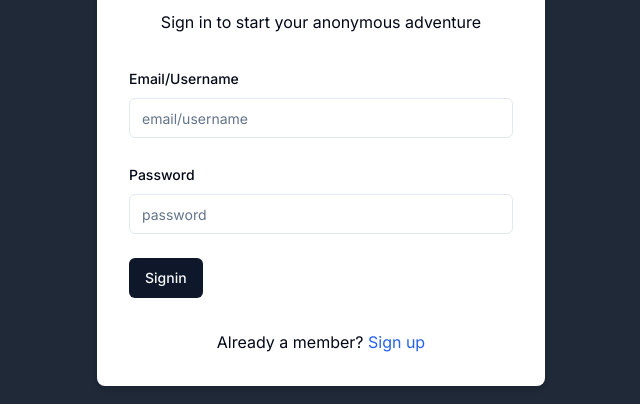
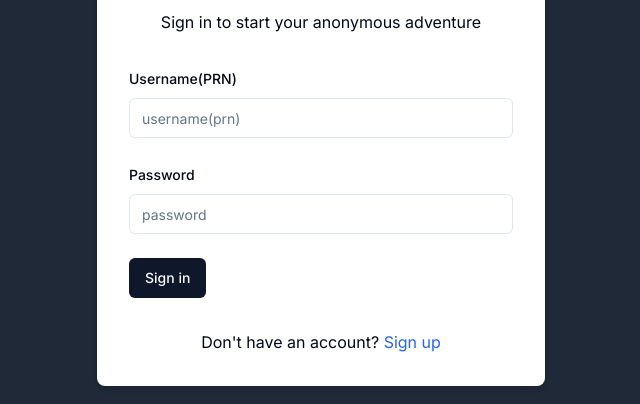
Before and after one commit to gopalpatil0318/TnP_Nextjs, a Next.js app: page /sign-in in a window 1280 px wide. Shown: the part 270-674 px from the top of the page, without its empty margins (319-959 px from the left). Built offline with nearby package versions, Linux system fonts and the light colour scheme.

Commit message:
grammatical corrections

```diff
--- a/src/app/(app)/createprofile/page.tsx
+++ b/src/app/(app)/createprofile/page.tsx
@@ -28,7 +28,7 @@ import { Calendar as CalendarIcon } from "lucide-react"
 import { Popover, PopoverContent, PopoverTrigger } from "@/components/ui/popover"
 import { Calendar } from "@/components/ui/calendar"
 import { Textarea } from "@/components/ui/textarea"
-import { Label } from '@/components/ui/label';
+
 import {
     castOptions,
     departmentOptions,
@@ -65,7 +65,6 @@ const Page = () => {
 
     const uploadImage = async (file: File): Promise<string> => {
         const formData = new FormData();
-        console.log("my name is chanfsnf1234567890")
         formData.append('file', file);
         formData.append('upload_preset', 'gopaluploadpreset');
         formData.append('cloud_name', 'dae4fjmsn');
@@ -138,7 +137,7 @@ const Page = () => {
 
     return (
         <div className="flex justify-center items-start min-h-screen bg-gray-800">
-            <div className="w-full max-w-6xl p-8 space-y-8 bg-white rounded-lg shadow-md mt-8">
+            <div className="w-full max-w-6xl p-8 space-y-8 bg-white rounded-lg shadow-md m-10">
                 <div className="text-center">
                     <h1 className="text-4xl font-extrabold tracking-tight lg:text-1xl mb-6">
                         Update Profile
@@ -197,7 +196,6 @@ const Page = () => {
                                     </FormItem>
                                 )}
                             />
-
 
                             <FormField
                                 control={form.control}
--- a/src/app/(auth)/sign-in/page.tsx
+++ b/src/app/(auth)/sign-in/page.tsx
@@ -97,9 +97,9 @@ const Page = () => {
               name="identifier"
               render={({ field }) => (
                 <FormItem>
-                  <FormLabel>Email/Username</FormLabel>
+                  <FormLabel>Username(PRN)</FormLabel>
                   <FormControl>
-                    <Input placeholder="email/username" {...field}
+                    <Input placeholder="username(prn)" {...field}
                     />
                   </FormControl>
 
@@ -126,14 +126,14 @@ const Page = () => {
             />
 
             <Button type="submit" >
-              Signin
+              Sign in
             </Button>
 
           </form>
         </Form>
         <div className="text-center mt-4">
           <p>
-            Already a member?{' '}
+            Don't have an account?{' '}
             <Link href="/sign-up" className="text-blue-600 hover:text-blue-800">
               Sign up
             </Link>
--- a/src/app/(auth)/sign-up/page.tsx
+++ b/src/app/(auth)/sign-up/page.tsx
@@ -165,7 +165,7 @@ const Page = () => {
                                     <>
                                         <Loader2 className="mr-2 h-4 w-4 animate-spin" /> Please wait
                                     </>
-                                ) : ('Signup')
+                                ) : ('Sign up')
                             }
                         </Button>
 
@@ -173,7 +173,7 @@ const Page = () => {
                 </Form>
                 <div className="text-center mt-4">
                     <p>
-                        Already a member?{' '}
+                        Already have an account?{' '}
                         <Link href="/sign-in" className="text-blue-600 hover:text-blue-800">
                             Sign in
                         </Link>
```
Also changed, not shown: 1 other file (tests, documents, lock files or other folders).
